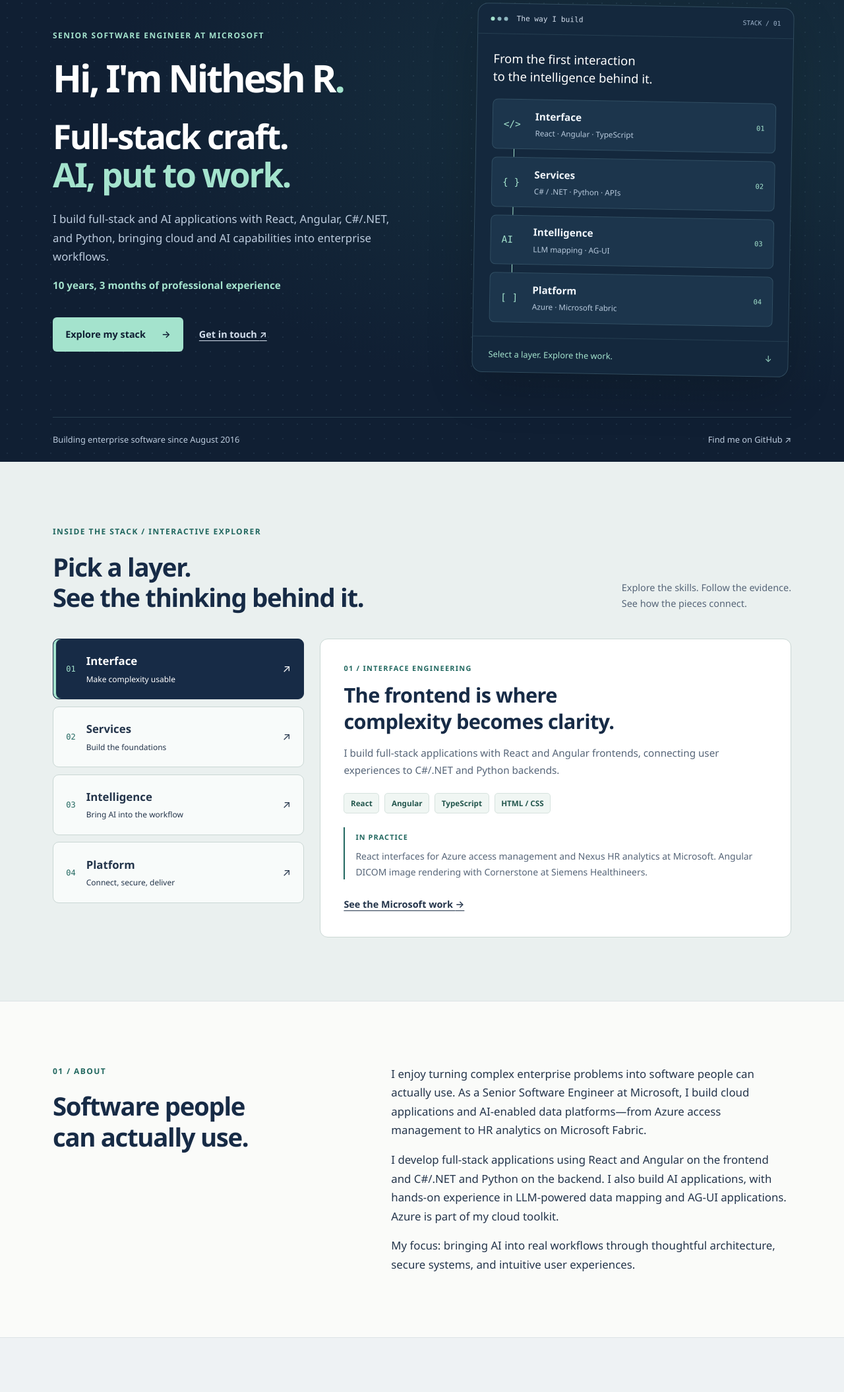
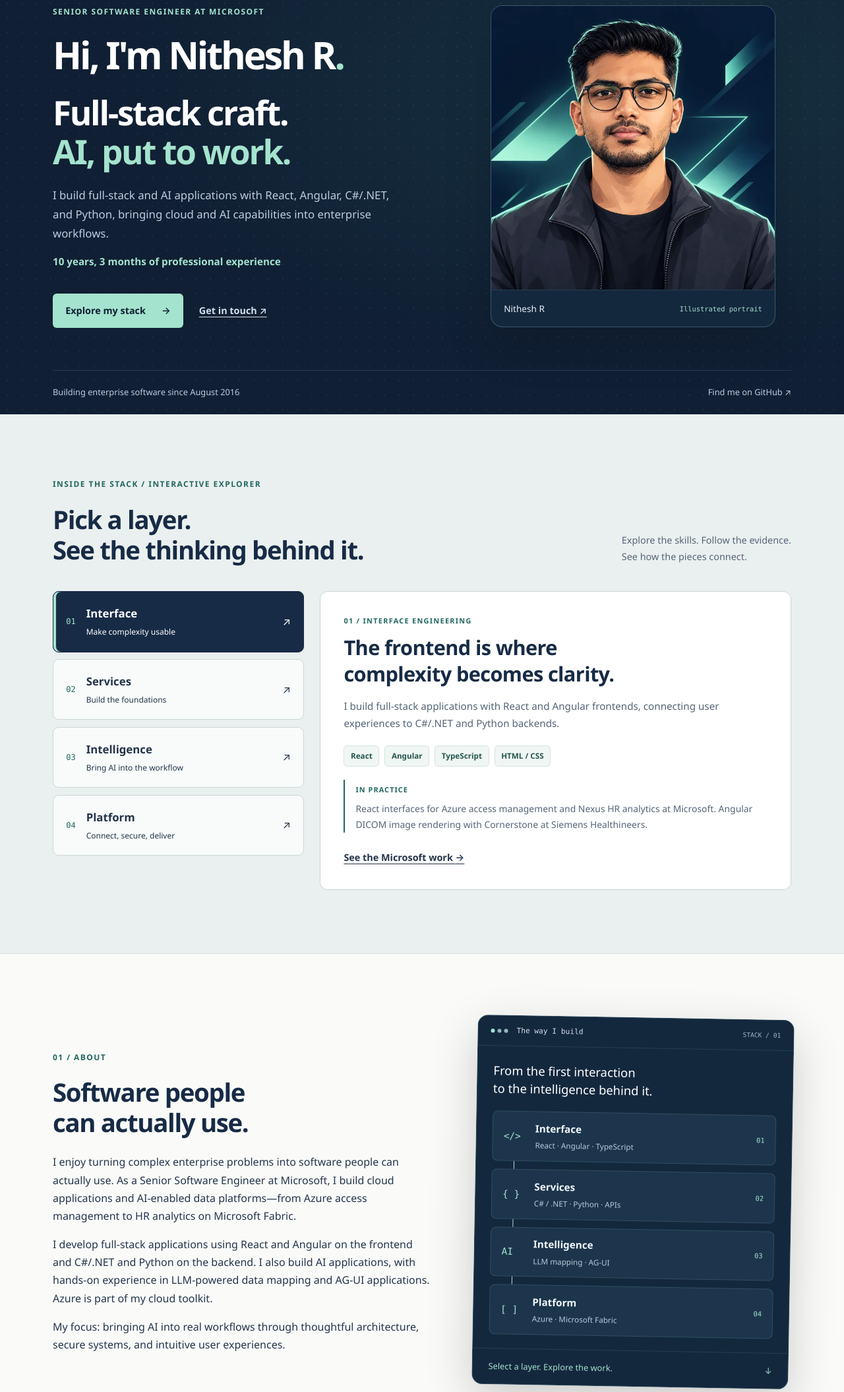
Before and after one commit to NitheshTermin/nitheshtermin.github.io, a plain HTML site: page index.html in a window 1280 px wide. Shown: the part 153-2263 px from the top of the page at 66% size. Drawn offline with Linux system fonts and the light colour scheme.

Commit message:
Add anime-inspired portrait to portfolio introduction
Optimize the illustrated portrait as WebP and retain the interactive stack diagram alongside the About section.

Co-authored-by: Copilot App <223556219+Copilot@users.noreply.github.com>

```diff
--- a/css/style.css
+++ b/css/style.css
@@ -59,7 +59,11 @@ h4 { font-size: 1.1rem; font-weight: 650; }
 .hero .button:hover { background: #c4f4e3; }
 .hero a:hover { color: #a4e3cd; }
 .hero .button:hover { color: #101f33; }
-.blueprint { background: #14283d; border: 1px solid #88b8c440; border-radius: 16px; overflow: hidden; box-shadow: 0 24px 70px #00000030; transform: rotate(1deg); }
+.portrait-card { width: 100%; max-width: 27rem; margin: 0; justify-self: center; overflow: hidden; background: #14283d; border: 1px solid #88b8c455; border-radius: 18px; box-shadow: 0 24px 70px #00000030; }
+.portrait-card img { display: block; width: 100%; height: auto; }
+.portrait-card figcaption { display: flex; flex-wrap: wrap; justify-content: space-between; gap: .5rem; align-items: center; padding: 1rem 1.2rem; border-top: 1px solid #88b8c426; color: #e4edf7; font-size: .85rem; }
+.portrait-card figcaption > span:last-child { color: #a4e3cd; font: .65rem ui-monospace, Consolas, monospace; }
+.blueprint { color: #d3deec; background: #14283d; border: 1px solid #88b8c440; border-radius: 16px; overflow: hidden; box-shadow: 0 24px 70px #00000030; transform: rotate(1deg); }
 .blueprint-header { display: flex; align-items: center; gap: .8rem; padding: 1rem 1.2rem; border-bottom: 1px solid #88b8c426; font: .7rem ui-monospace, Consolas, monospace; }
 .window-dots { display: flex; gap: 4px; }
 .window-dots i { width: 6px; height: 6px; background: #8eb6bf; border-radius: 50%; }
@@ -78,6 +82,7 @@ h4 { font-size: 1.1rem; font-weight: 650; }
 .stack-copy > span { color: #b7c9dc; font-size: .73rem; margin-top: .15rem; }
 .stack-index { font: .65rem ui-monospace, Consolas, monospace; color: #a4e3cd; margin-left: auto; }
 .blueprint-link { display: flex; justify-content: space-between; padding: 1rem 1.5rem; border-top: 1px solid #88b8c426; font-size: .8rem; text-decoration: none; color: #a4e3cd; }
+.blueprint a:hover { color: #c4f4e3; }
 .hero-meta { display: flex; justify-content: space-between; gap: 1rem; border-top: 1px solid #88b8c433; margin-top: 4rem; padding-block: 1.4rem; font-size: .8rem; color: #bdccde; }
 .hero-meta a { text-decoration: none; }
 .explorer-section { background: #eaf0ef; border-bottom: 1px solid var(--line); }
@@ -111,8 +116,8 @@ h4 { font-size: 1.1rem; font-weight: 650; }
 .filter-status { font-size: .78rem; color: var(--muted); margin-block: .9rem 1.5rem; }
 .experience-card { scroll-margin-top: 6rem; }
 @keyframes panel-in { from { opacity: .5; transform: translateY(5px); } to { opacity: 1; transform: translateY(0); } }
-.about-grid { display: grid; grid-template-columns: 1fr 1.4fr; gap: 5rem; }
-.about-copy { font-size: 1.05rem; }
+.about-grid { display: grid; grid-template-columns: 1.2fr 1fr; gap: 4rem; align-items: center; }
+.about-copy { font-size: 1rem; margin-top: 1.5rem; }
 .about-copy p + p { margin-top: 1rem; }
 .experience-section, .credentials-section { background: var(--soft); border-block: 1px solid var(--line); }
 .section-heading { display: flex; justify-content: space-between; align-items: flex-end; gap: 2rem; margin-bottom: 2.5rem; }
--- a/index.html
+++ b/index.html
@@ -43,17 +43,10 @@
                         <a class="text-link" href="mailto:nitheshtermin@gmail.com">Get in touch <span aria-hidden="true">&nearr;</span></a>
                     </div>
                 </div>
-                <aside class="blueprint" aria-labelledby="blueprint-title">
-                    <div class="blueprint-header"><span class="window-dots" aria-hidden="true"><i></i><i></i><i></i></span><p id="blueprint-title">The way I build</p><span class="blueprint-label">STACK / 01</span></div>
-                    <p class="blueprint-intro">From the first interaction<br>to the intelligence behind it.</p>
-                    <ol class="stack-map">
-                        <li><a href="#explorer" data-explore-layer="interface"><span class="stack-symbol" aria-hidden="true">&lt;/&gt;</span><span class="stack-copy"><strong>Interface</strong><span>React &middot; Angular &middot; TypeScript</span></span><span class="stack-index" aria-hidden="true">01</span></a></li>
-                        <li><a href="#explorer" data-explore-layer="services"><span class="stack-symbol" aria-hidden="true">{ }</span><span class="stack-copy"><strong>Services</strong><span>C# / .NET &middot; Python &middot; APIs</span></span><span class="stack-index" aria-hidden="true">02</span></a></li>
-                        <li><a href="#explorer" data-explore-layer="intelligence"><span class="stack-symbol" aria-hidden="true">AI</span><span class="stack-copy"><strong>Intelligence</strong><span>LLM mapping &middot; AG-UI</span></span><span class="stack-index" aria-hidden="true">03</span></a></li>
-                        <li><a href="#explorer" data-explore-layer="platform"><span class="stack-symbol" aria-hidden="true">[ ]</span><span class="stack-copy"><strong>Platform</strong><span>Azure &middot; Microsoft Fabric</span></span><span class="stack-index" aria-hidden="true">04</span></a></li>
-                    </ol>
-                    <a class="blueprint-link" href="#explorer">Select a layer. Explore the work. <span aria-hidden="true">&darr;</span></a>
-                </aside>
+                <figure class="portrait-card">
+                    <img src="img/nithesh-portrait.webp" alt="Anime-inspired illustrated portrait of Nithesh R in a charcoal jacket against a navy and mint background" width="768" height="768" fetchpriority="high">
+                    <figcaption><span>Nithesh R</span><span>Illustrated portrait</span></figcaption>
+                </figure>
             </div>
             <div class="container hero-meta"><span>Building enterprise software since <time id="career-start" datetime="2016-08">August 2016</time></span><a href="https://github.com/NitheshTermin">Find me on GitHub <span aria-hidden="true">&nearr;</span></a></div>
         </section>
@@ -104,12 +97,25 @@
         </section>
 
         <section class="section container about-grid" id="about" aria-labelledby="about-title">
-            <div><p class="eyebrow">01 / About</p><h2 id="about-title">Software people<br>can actually use.</h2></div>
-            <div class="about-copy">
-                <p>I enjoy turning complex enterprise problems into software people can actually use. As a Senior Software Engineer at Microsoft, I build cloud applications and AI-enabled data platforms&mdash;from Azure access management to HR analytics on Microsoft Fabric.</p>
-                <p>I develop full-stack applications using React and Angular on the frontend and C#/.NET and Python on the backend. I also build AI applications, with hands-on experience in LLM-powered data mapping and AG-UI applications. Azure is part of my cloud toolkit.</p>
-                <p>My focus: bringing AI into real workflows through thoughtful architecture, secure systems, and intuitive user experiences.</p>
+            <div>
+                <p class="eyebrow">01 / About</p><h2 id="about-title">Software people<br>can actually use.</h2>
+                <div class="about-copy">
+                    <p>I enjoy turning complex enterprise problems into software people can actually use. As a Senior Software Engineer at Microsoft, I build cloud applications and AI-enabled data platforms&mdash;from Azure access management to HR analytics on Microsoft Fabric.</p>
+                    <p>I develop full-stack applications using React and Angular on the frontend and C#/.NET and Python on the backend. I also build AI applications, with hands-on experience in LLM-powered data mapping and AG-UI applications. Azure is part of my cloud toolkit.</p>
+                    <p>My focus: bringing AI into real workflows through thoughtful architecture, secure systems, and intuitive user experiences.</p>
+                </div>
             </div>
+            <aside class="blueprint" aria-labelledby="blueprint-title">
+                <div class="blueprint-header"><span class="window-dots" aria-hidden="true"><i></i><i></i><i></i></span><p id="blueprint-title">The way I build</p><span class="blueprint-label">STACK / 01</span></div>
+                <p class="blueprint-intro">From the first interaction<br>to the intelligence behind it.</p>
+                <ol class="stack-map">
+                    <li><a href="#explorer" data-explore-layer="interface"><span class="stack-symbol" aria-hidden="true">&lt;/&gt;</span><span class="stack-copy"><strong>Interface</strong><span>React &middot; Angular &middot; TypeScript</span></span><span class="stack-index" aria-hidden="true">01</span></a></li>
+                    <li><a href="#explorer" data-explore-layer="services"><span class="stack-symbol" aria-hidden="true">{ }</span><span class="stack-copy"><strong>Services</strong><span>C# / .NET &middot; Python &middot; APIs</span></span><span class="stack-index" aria-hidden="true">02</span></a></li>
+                    <li><a href="#explorer" data-explore-layer="intelligence"><span class="stack-symbol" aria-hidden="true">AI</span><span class="stack-copy"><strong>Intelligence</strong><span>LLM mapping &middot; AG-UI</span></span><span class="stack-index" aria-hidden="true">03</span></a></li>
+                    <li><a href="#explorer" data-explore-layer="platform"><span class="stack-symbol" aria-hidden="true">[ ]</span><span class="stack-copy"><strong>Platform</strong><span>Azure &middot; Microsoft Fabric</span></span><span class="stack-index" aria-hidden="true">04</span></a></li>
+                </ol>
+                <a class="blueprint-link" href="#explorer">Select a layer. Explore the work. <span aria-hidden="true">&darr;</span></a>
+            </aside>
         </section>
 
         <section class="section experience-section" id="work" aria-labelledby="work-title">
```
Also changed, not shown: img/nithesh-portrait.webp (added).
